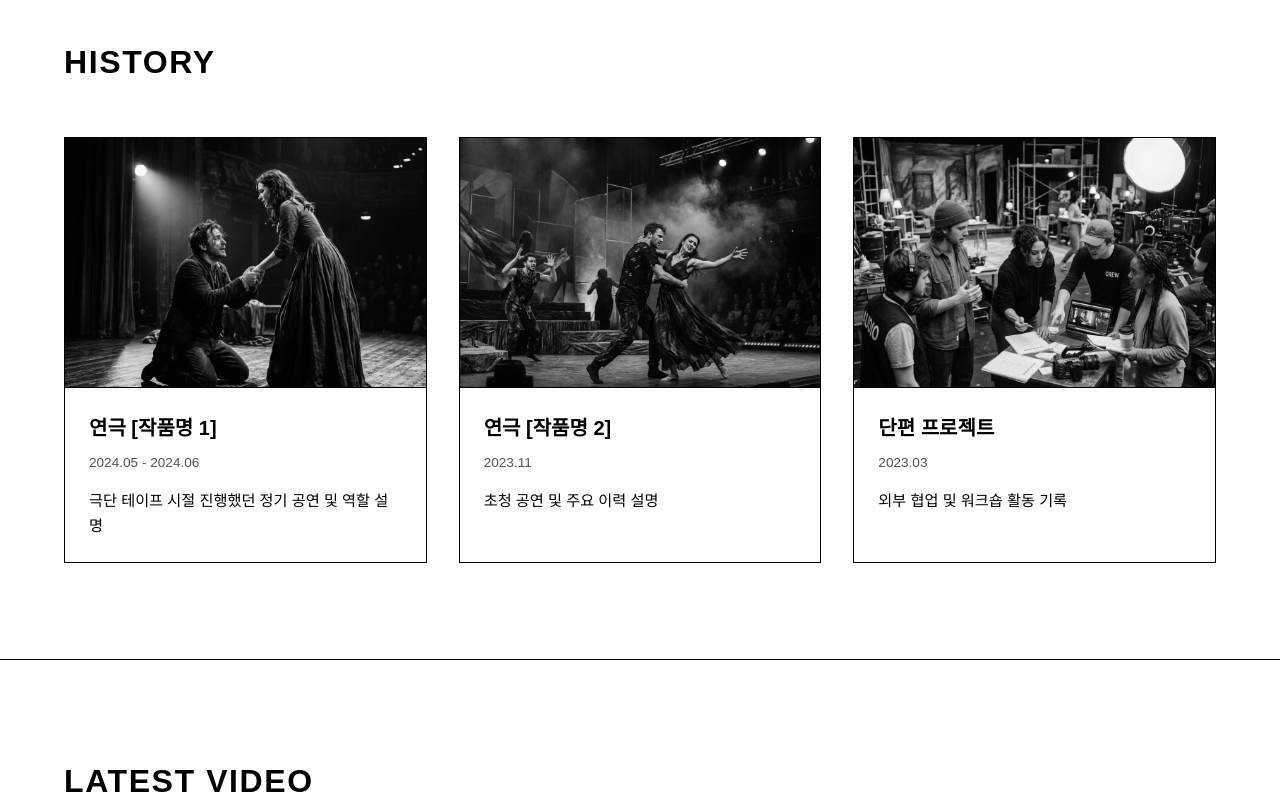
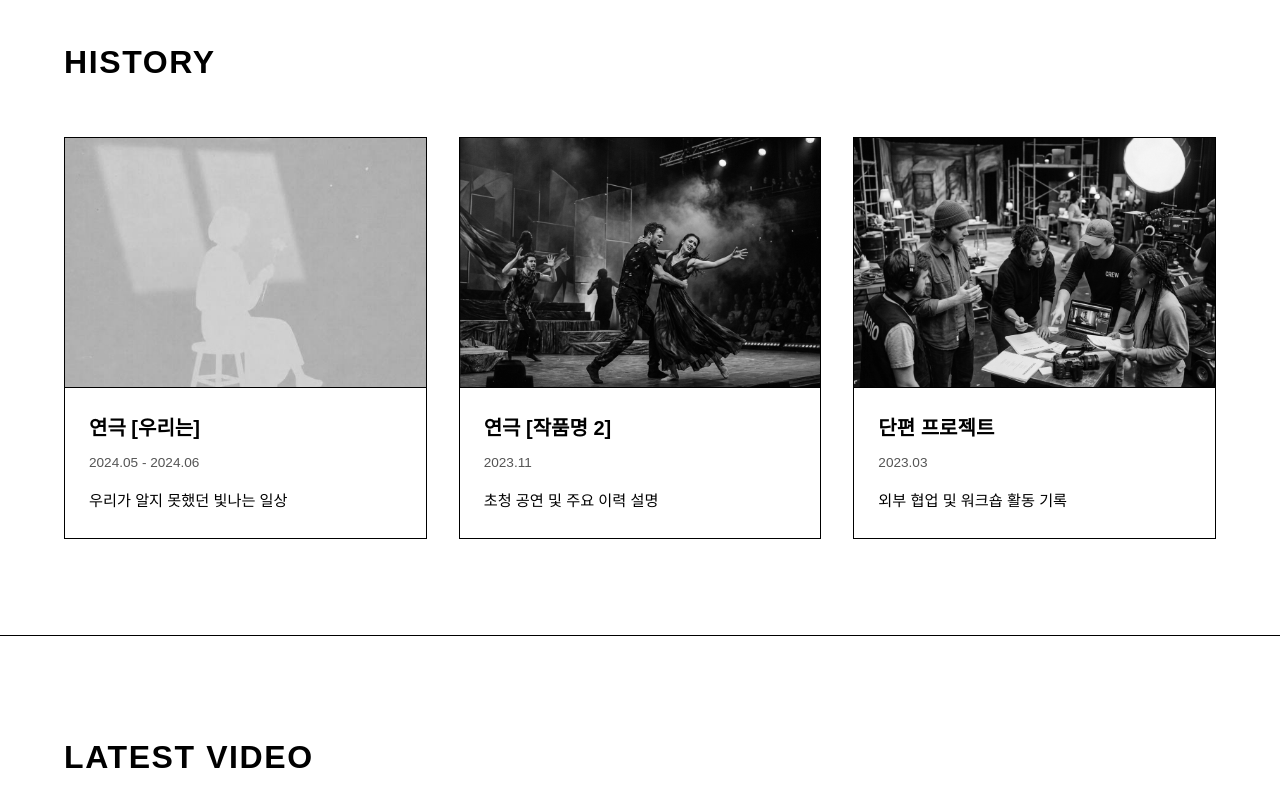
Before and after one commit to ddhh06-hub/zzondeuk-tape, a plain HTML site: page index.html in a window 1280 px wide. Shown: the part 1220-2030 px from the top of the page. Drawn offline with Linux system fonts and the light colour scheme; a web font is replaced by a local one.

Commit message:
update: History card 1 to 우리는

```diff
--- a/index.html
+++ b/index.html
@@ -61,11 +61,11 @@
             <h2 class="section-title">HISTORY</h2>
             <div class="grid">
                 <div class="card">
-                    <div class="card-img img-1"></div>
+                    <div class="card-img" style="background-image: url('images/poster-4.jpg')"></div>
                     <div class="card-body">
-                        <h3>연극 [작품명 1]</h3>
+                        <h3>연극 [우리는]</h3>
                         <p class="date">2024.05 - 2024.06</p>
-                        <p>극단 테이프 시절 진행했던 정기 공연 및 역할 설명</p>
+                        <p>우리가 알지 못했던 빛나는 일상</p>
                     </div>
                 </div>
                 <div class="card">
```
